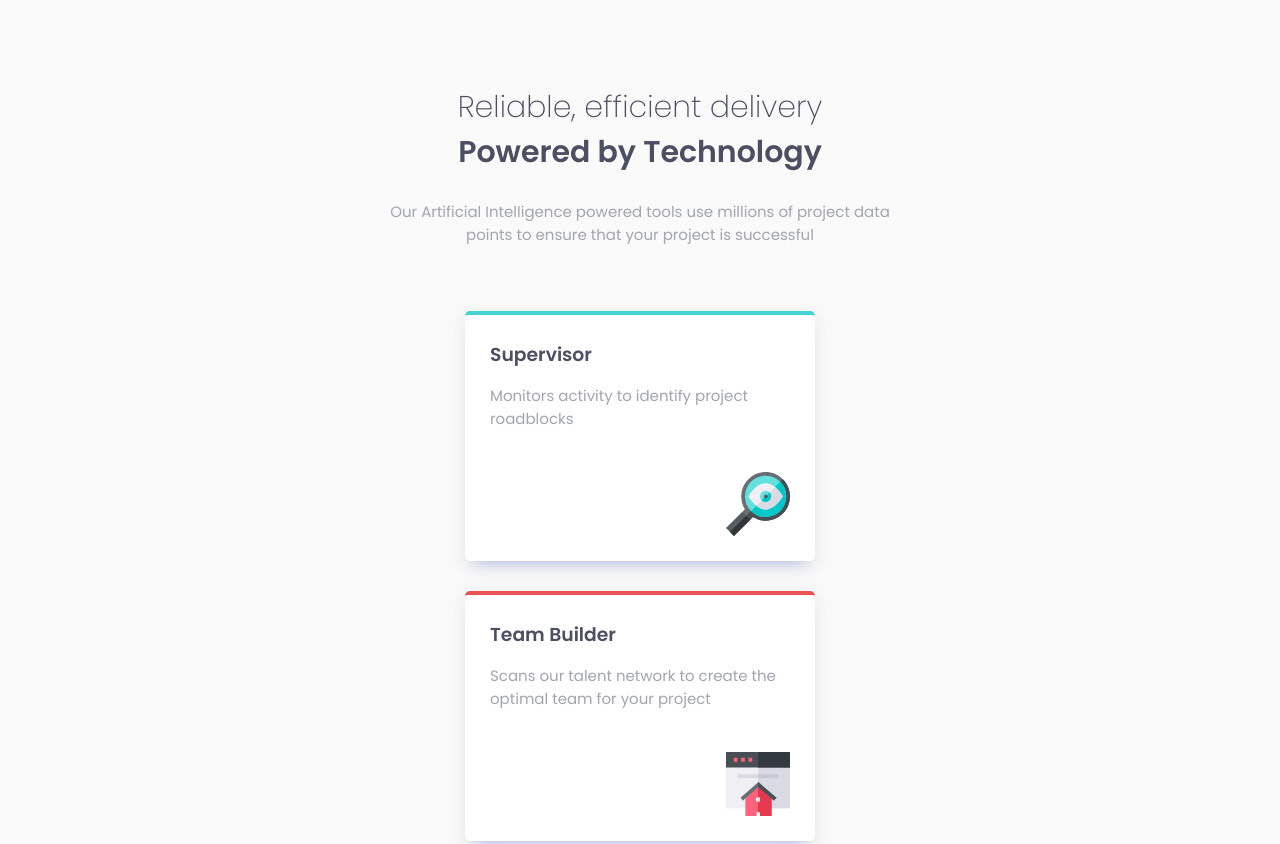
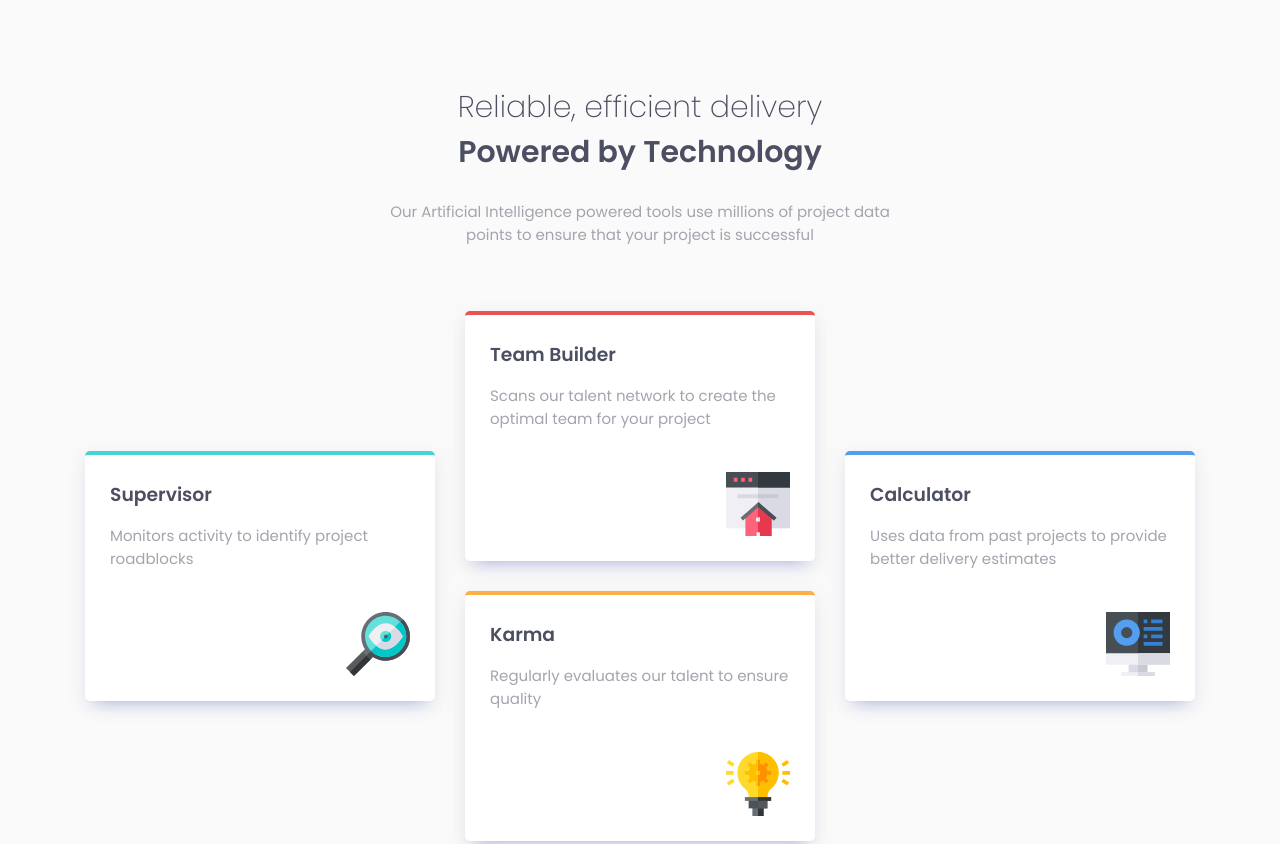
Before and after one commit to AlexKMarshall/four-card-feature, a plain HTML site: page index.html in a window 1280 px wide. Shown: the top 844 px of the page. Drawn offline with Linux system fonts and the light colour scheme.

Commit message:
Make display responsive

```diff
--- a/style.css
+++ b/style.css
@@ -51,9 +51,24 @@ ul.card-container {
   width: 100%;
   display: grid;
   grid-gap: 30px;
-  grid-template-columns: auto;
+  grid-template-columns: repeat(auto-fit, minmax(250px, auto));
   justify-content: center;
   align-items: center;
+}
+
+@media screen and (min-width: 875px) {
+  ul.card-container {
+    grid-template-columns: repeat(3, auto);
+  }
+  .card:nth-of-type(1) {
+    grid-column: 1;
+    grid-row: 1 / 3;
+  }
+
+  .card:nth-of-type(4) {
+    grid-column: 3;
+    grid-row: 1 /3;
+  }
 }
 
 .card {
```
